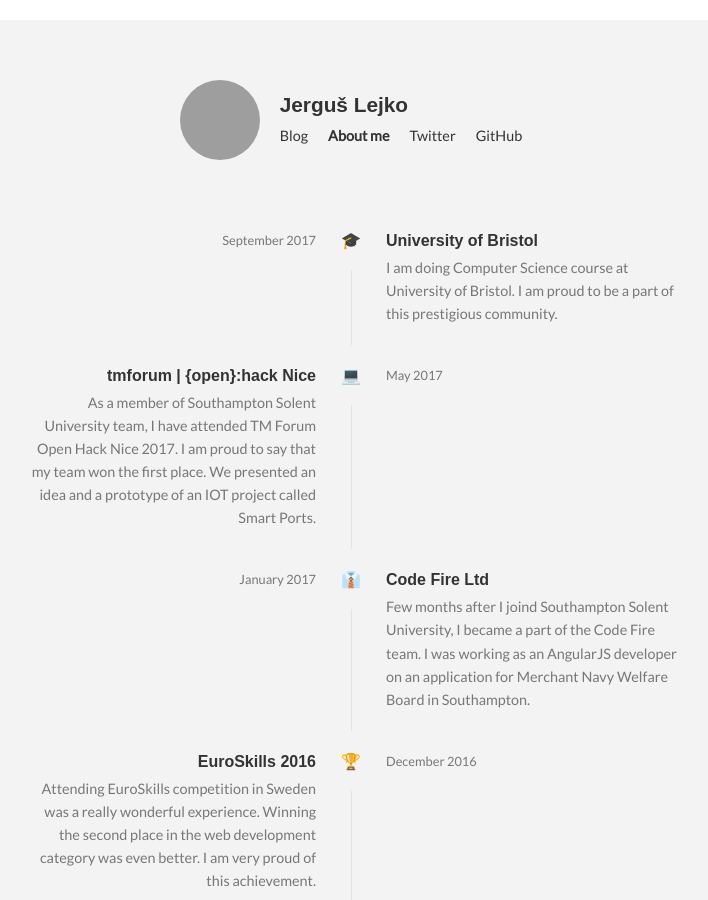
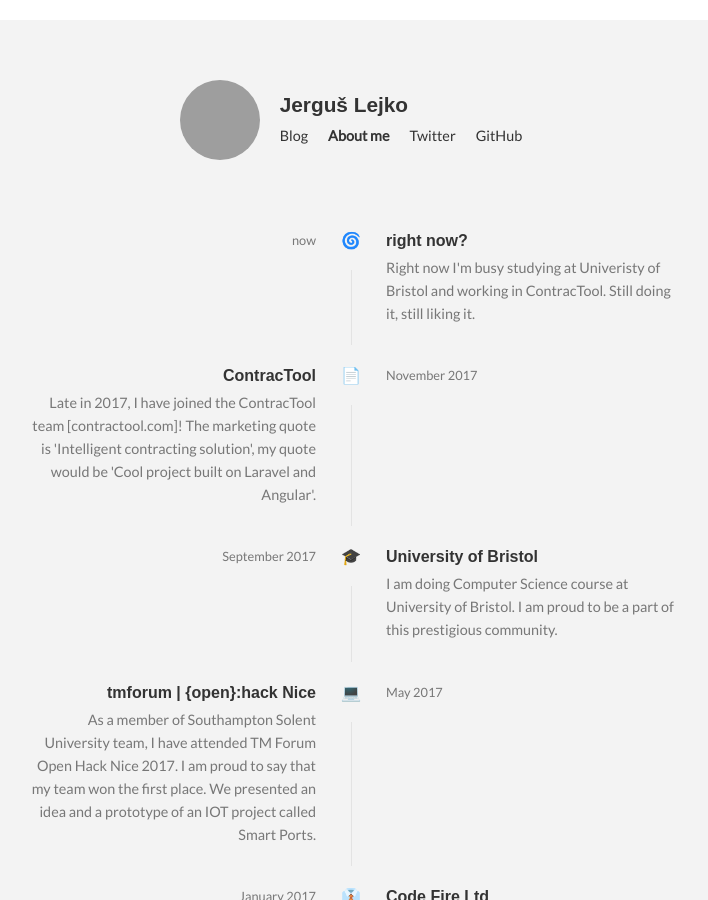
Before and after one commit to jerguslejko/website, a Jekyll site: the page built from about.html, in a window 1280 px wide and 900 px high, cut to the strip 0-900 px from the top of the window. Shown: the whole strip, without its empty margins (289-997 px from the left). Built offline with Jekyll 4.4.1, drawn with Linux system fonts in a browser that asks for light colours; some web fonts are replaced; grey boxes are pictures that could not be loaded.

Commit message:
Update achievements.json

```diff
--- a/_data/achievements.json
+++ b/_data/achievements.json
@@ -1,4 +1,18 @@
 [
+    {
+        "date": "now",
+        "icon": "🌀",
+        "event": "right now?",
+        "slug": "now-2019",
+        "description": "Right now I'm busy studying at Univeristy of Bristol and working in ContracTool. Still doing it, still liking it."
+    },
+    {
+        "date": "November 2017",
+        "icon": "📄",
+        "event": "ContracTool",
+        "slug": "contractool-2017",
+        "description": "Late in 2017, I have joined the ContracTool team [contractool.com]! The marketing quote is 'Intelligent contracting solution', my quote would be 'Cool project built on Laravel and Angular'."
+    },
     {
         "date": "September 2017",
         "icon": "🎓",
```
